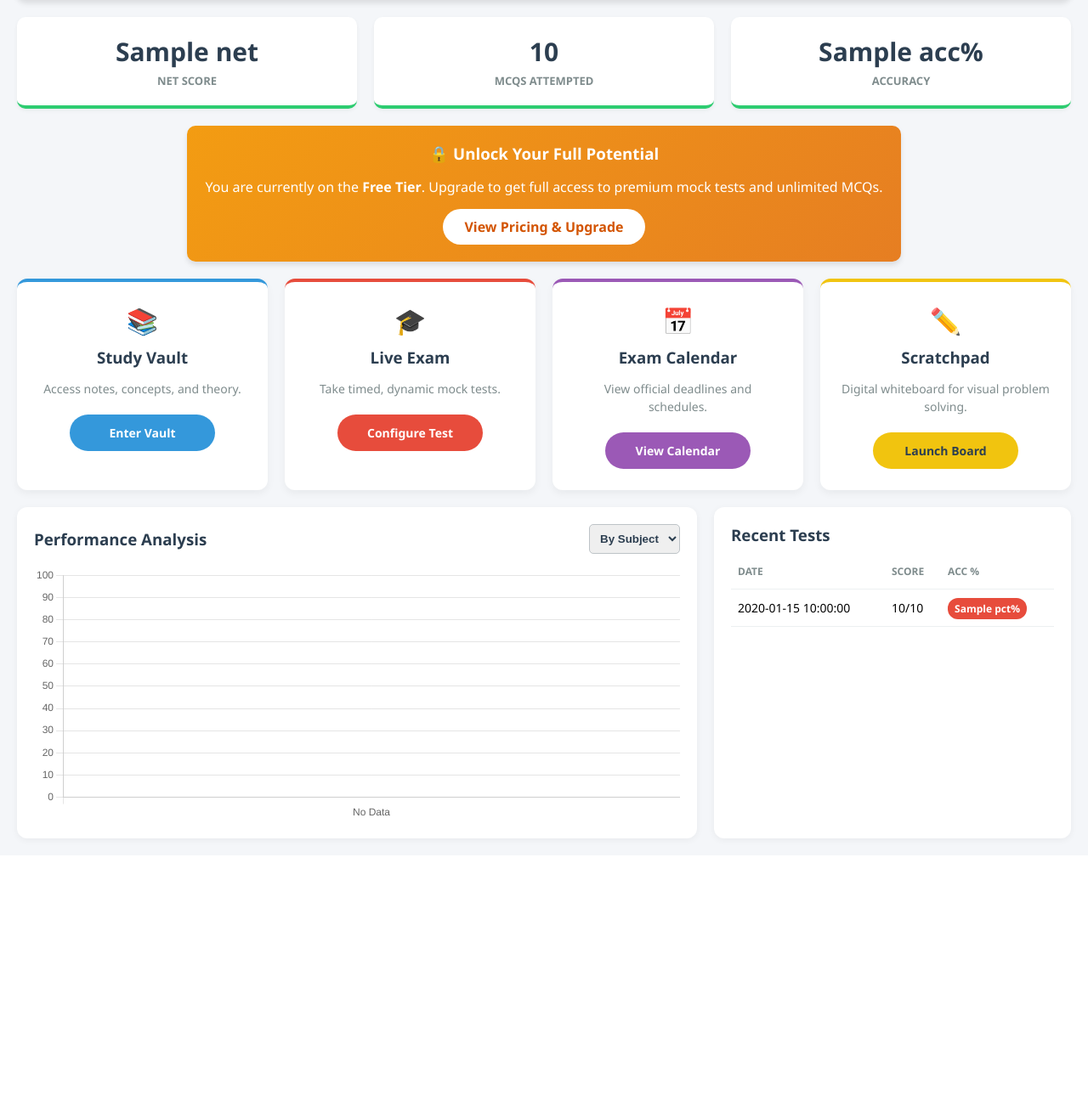
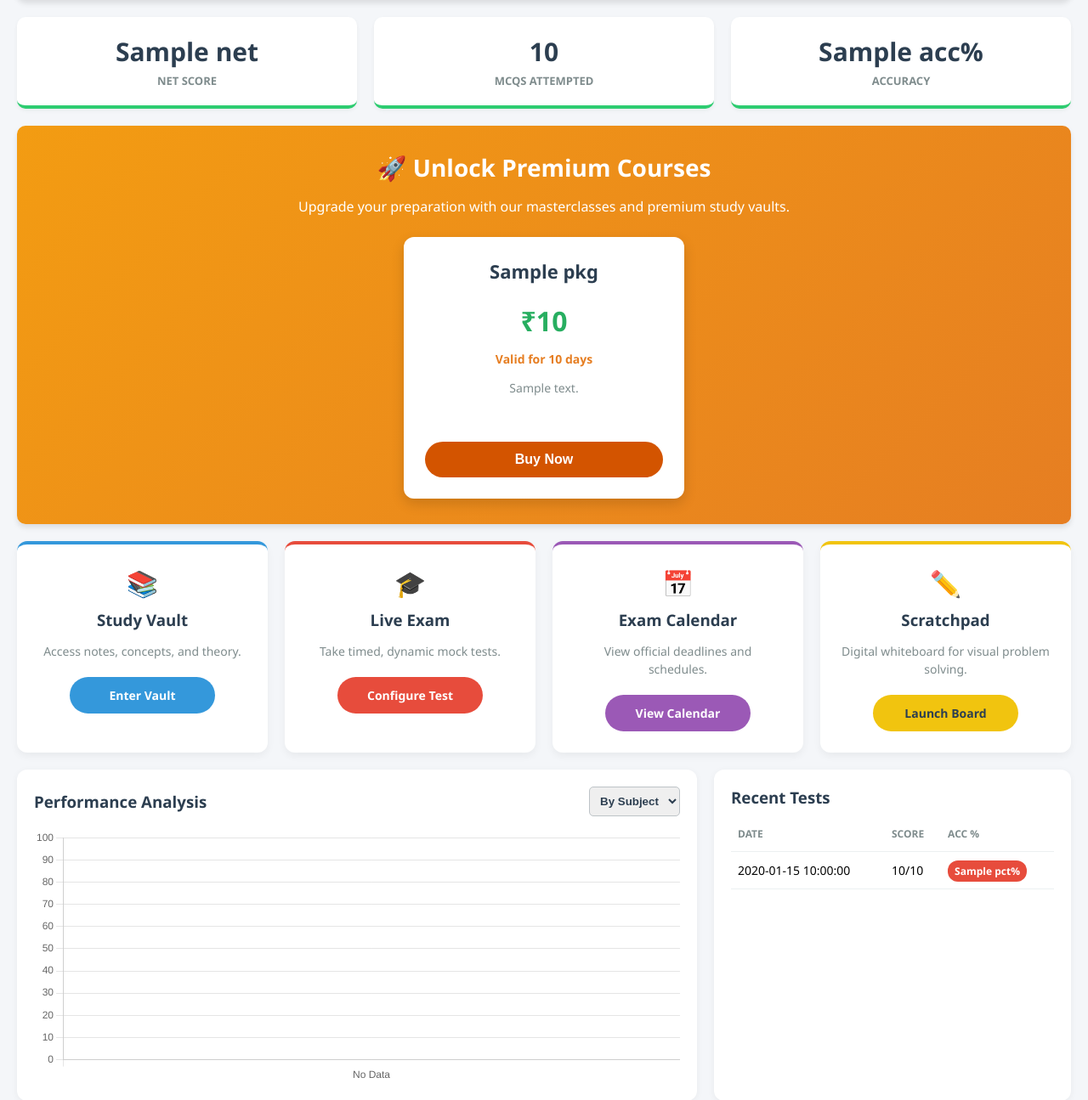
Before and after one commit to VINNUMaharana0112/Inno_Mind_Web, a Python web app: template templates/dashboard.html in a window 1280 px wide. Shown: the part 95-1390 px from the top of the page at 85% size. Before the commit the page ends 1088 px from the top, so only its background shows below. Run offline with Jinja, Linux system fonts and the light colour scheme; the template is opened without the code that fills it: most values are stand-ins (such as "Sample title", 1, 10 or a date in 2020).

Commit message:
Added Storefront to Dashboard

```diff
--- a/templates/dashboard.html
+++ b/templates/dashboard.html
@@ -23,9 +23,7 @@
         .alert-banner select { padding: 10px; border-radius: 5px; font-size: 16px; border: none; margin-right: 10px; min-width: 250px; }
         .alert-banner button { background-color: #2ecc71; color: white; padding: 10px 20px; border: none; border-radius: 5px; font-weight: bold; font-size: 16px; cursor: pointer; transition: 0.3s; }
 
-        .premium-banner { background: linear-gradient(135deg, #f39c12, #e67e22); color: white; padding: 20px; border-radius: 10px; margin: 20px auto; max-width: 800px; text-align: center; box-shadow: 0 4px 6px rgba(0,0,0,0.1); }
-        .upgrade-btn { background-color: white; color: #d35400; padding: 10px 25px; text-decoration: none; border-radius: 25px; font-weight: bold; font-size: 16px; display: inline-block; transition: 0.3s; }
-        .upgrade-btn:hover { transform: scale(1.05); }
+        .premium-banner { background: linear-gradient(135deg, #f39c12, #e67e22); color: white; padding: 30px; border-radius: 10px; margin: 20px auto; text-align: center; box-shadow: 0 4px 6px rgba(0,0,0,0.1); }
 
         /* --- ACTION CARDS --- */
         .action-container { display: flex; gap: 20px; margin-top: 20px; flex-wrap: wrap; }
@@ -78,9 +76,24 @@
 
     {% if subscription == 'Free' or not subscription %}
     <div class="premium-banner">
-        <h3 style="margin-top: 0; margin-bottom: 10px;">🔒 Unlock Your Full Potential</h3>
-        <p style="margin-bottom: 15px; font-size: 16px;">You are currently on the <strong>Free Tier</strong>. Upgrade to get full access to premium mock tests and unlimited MCQs.</p>
-        <a href="/pricing" class="upgrade-btn">View Pricing & Upgrade</a>
+        <h2 style="margin-top: 0; margin-bottom: 10px; font-size: 28px;">🚀 Unlock Premium Courses</h2>
+        <p style="margin-bottom: 25px; font-size: 16px;">Upgrade your preparation with our masterclasses and premium study vaults.</p>
+
+        <div style="display: flex; gap: 20px; flex-wrap: wrap; justify-content: center;">
+            {% for pkg in available_packages %}
+            <div style="background: white; padding: 25px; border-radius: 12px; width: 280px; box-shadow: 0 6px 15px rgba(0,0,0,0.15); text-align: center; color: #333; transition: transform 0.2s;">
+                <h3 style="margin-top: 0; color: #2c3e50; font-size: 22px;">{{ pkg.name }}</h3>
+                <h2 style="color: #27ae60; font-size: 32px; margin: 10px 0;">₹{{ pkg.price }}</h2>
+                <p style="color: #e67e22; font-size: 14px; font-weight: bold; margin-bottom: 10px;">Valid for {{ pkg.validity_days }} days</p>
+                <p style="font-size: 14px; color: #7f8c8d; line-height: 1.5; min-height: 45px;">{{ pkg.description }}</p>
+
+                <button onclick="checkout('{{ pkg.id }}', {{ pkg.price }})"
+                        style="width: 100%; padding: 12px; background-color: #d35400; color: white; border: none; border-radius: 25px; cursor: pointer; font-weight: bold; font-size: 16px; margin-top: 15px; transition: background-color 0.3s;">
+                    Buy Now
+                </button>
+            </div>
+            {% endfor %}
+        </div>
     </div>
     {% endif %}
 
```
Also changed, not shown: app.py (+15 -0 lines).
